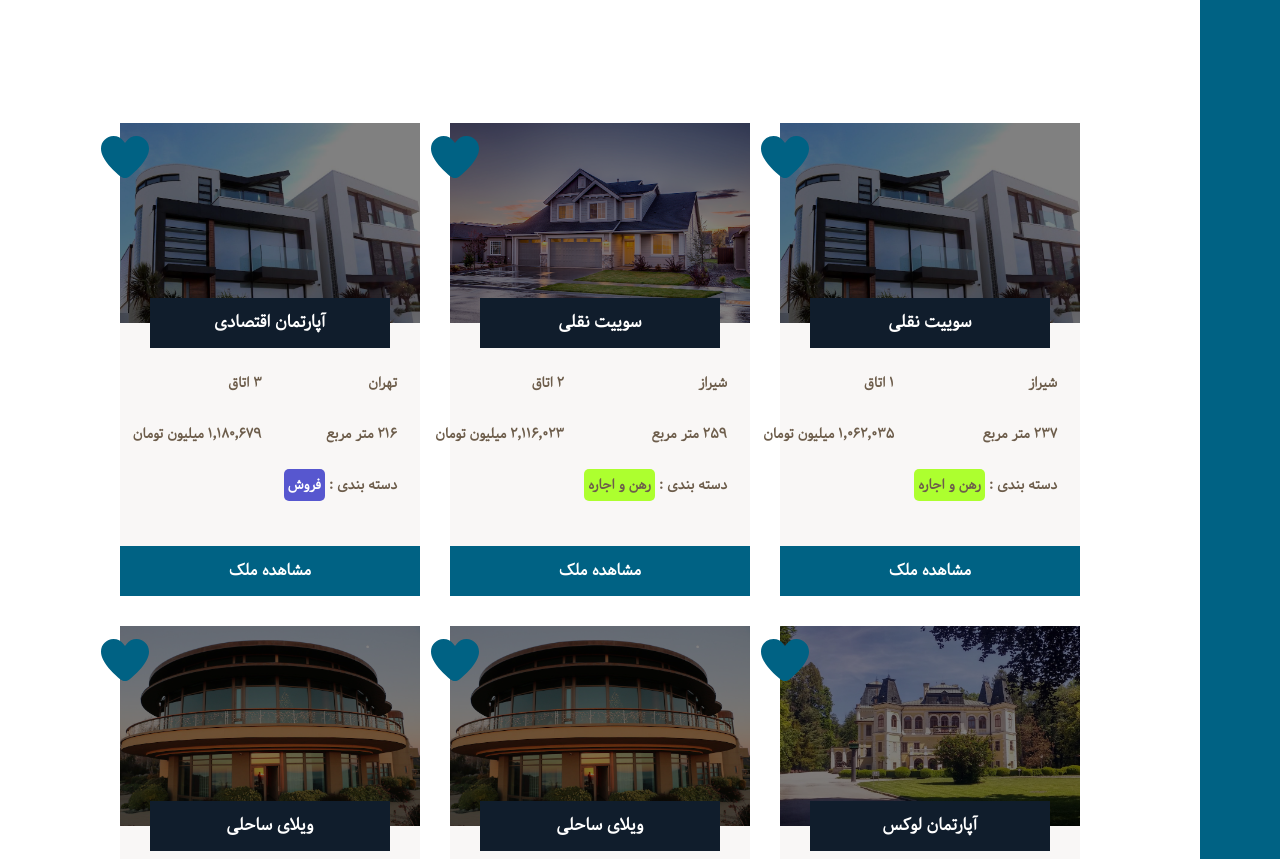
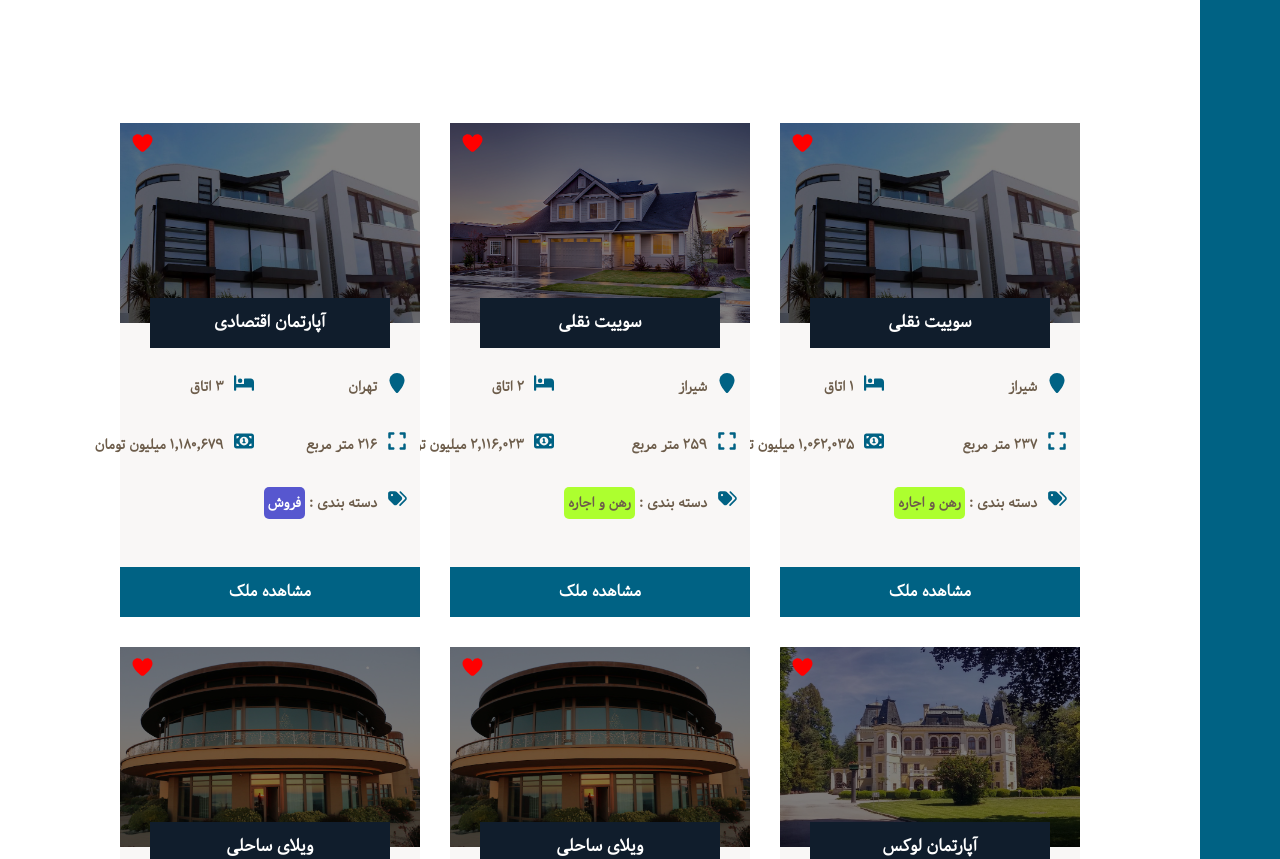
Before and after one commit to farshid117/realstate-nextjs, a Next.js app: page / in a window 1280 px wide. Shown: the part 1280-2139 px from the top of the page. Built offline with nearby package versions, Linux system fonts and the light colour scheme.

Commit message:
realstate-nextjs --> HomeCard.tsx : add FontAwesome2

```diff
--- a/components/modules/HomeCard.tsx
+++ b/components/modules/HomeCard.tsx
@@ -4,11 +4,16 @@ import clsx from "clsx";
 import { FontAwesomeIcon } from "@fortawesome/react-fontawesome";
 import {
 	faHeart,
-	faMapMarkerAlt,
+	faMapMarker,
+	faUser,
+	faExpand,
 	faKey,
-	faChartBar,
-	faLock,
-	faTrophy,
+	faTags,
+	faDollar,
+	faMoneyBill,
+	faMoneyBillTransfer,
+	faMoneyBill1,
+	faBed,
 } from "@fortawesome/free-solid-svg-icons";
 function HomeCard({
 	id,
@@ -32,37 +37,72 @@ function HomeCard({
 			<h5 className='card__title'> {title} </h5>
 			<span className='card__like'>
 				{/* <i className='fa fa-heart'></i> */}
-				<FontAwesomeIcon
-					icon={faHeart}
-					size='3x'
-					style={{ color: "var(--color-primary)" }}
-				/>
+				<FontAwesomeIcon icon={faHeart} size='lg' style={{ color: "red" }} />
 			</span>
 			<div className='card__details'>
+				{/* address Feild */}
 				<span className=''>
-					<i className='fa fa-map-marker card__icon'></i>
+					{/* <i className='fa fa-map-marker card__icon'></i> */}
+					<FontAwesomeIcon
+						icon={faMapMarker}
+						className='card__icon'
+						size='xs'
+						style={{ color: "var(--color-primary)" }}
+					/>
 				</span>
 				<p className='card__text font-bold'>{address.split("،")[0]}</p>
+
+				{/* roomCount Field */}
 				<span className=''>
-					<i className='fa fa-user card__icon'></i>
+					{/* <i className='fa fa-user card__icon'></i> */}
+					<FontAwesomeIcon
+						icon={faBed}
+						className='card__icon'
+						size='xs'
+						style={{ color: "var(--color-primary)" }}
+					/>
 				</span>
 				<p className='card__text font-bold'>
 					{roomCount.toLocaleString("fa")} اتاق
 				</p>
+
+				{/* Metrage Feild */}
 				<span className=''>
-					<i className='fa fa-expand card__icon'></i>
+					{/* <i className='fa fa-expand card__icon'></i> */}
+					<FontAwesomeIcon
+						icon={faExpand}
+						className='card__icon'
+						size='xs'
+						style={{ color: "var(--color-primary)" }}
+					/>
 				</span>
 				<p className='card__text font-bold'>
 					{meterage.toLocaleString("fa")} متر مربع
 				</p>
+
+				{/* price feild */}
 				<span className=''>
-					<i className='fa fa-key card__icon'></i>
+					{/* <i className='fa fa-key card__icon'></i> */}
+					<FontAwesomeIcon
+						icon={faMoneyBill1}
+						className='card__icon'
+						size='xs'
+						style={{ color: "var(--color-primary)" }}
+					/>
 				</span>
 				<p className='card__text font-bold'>
 					{price.toLocaleString("fa")} میلیون تومان
 				</p>
+
+				{/* category feild */}
 				<span className=''>
-					<i className='fa fa-key card__icon'></i>
+					{/* <i className='fa fa-key card__icon'></i> */}
+					<FontAwesomeIcon
+						icon={faTags}
+						className='card__icon'
+						size='xs'
+						style={{ color: "var(--color-primary)" }}
+					/>
 				</span>
 				<p className='card__text font-bold'>
 					{" "}
```
